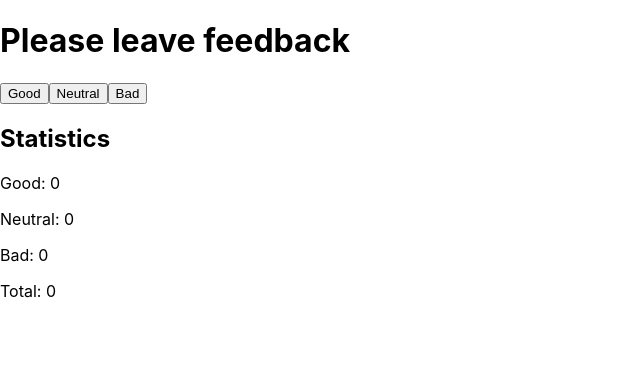
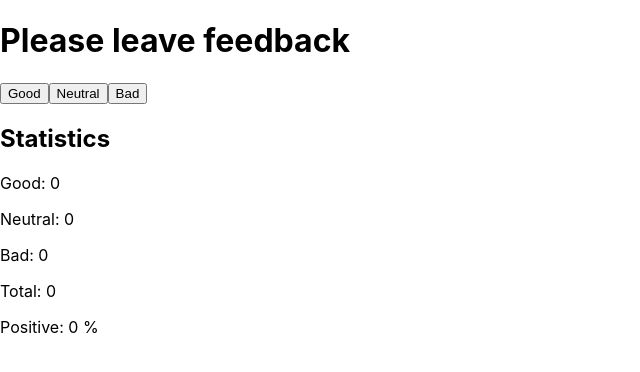
Before and after one commit to yura-prots/goit-react-hw-02-feedback, a React (Create React App) app: page / in a window 1280 px wide. Shown: the top 372 px of the page, without its empty margins (0-640 px from the left). Built offline with nearby package versions, Linux system fonts and the light colour scheme.

Commit message:
add countPositiveFeedbackPercentage()

```diff
--- a/src/components/App.jsx
+++ b/src/components/App.jsx
@@ -16,12 +16,12 @@ class App extends Component {
   };
 
   countTotalFeedback() {
-    const total = this.state.good + this.state.neutral + this.state.bad;
-
-    return total;
+    return this.state.good + this.state.neutral + this.state.bad;
   }
 
-  countPositiveFeedbackPercentage() {}
+  countPositiveFeedbackPercentage() {
+    return Math.round((this.state.good * 100) / this.countTotalFeedback());
+  }
 
   render() {
     const { good, neutral, bad } = this.state;
@@ -43,6 +43,7 @@ class App extends Component {
         <p>Neutral: {neutral}</p>
         <p>Bad: {bad}</p>
         <p>Total: {this.countTotalFeedback()}</p>
+        <p>Positive: {this.countPositiveFeedbackPercentage() || 0} %</p>
       </div>
     );
   }
```
